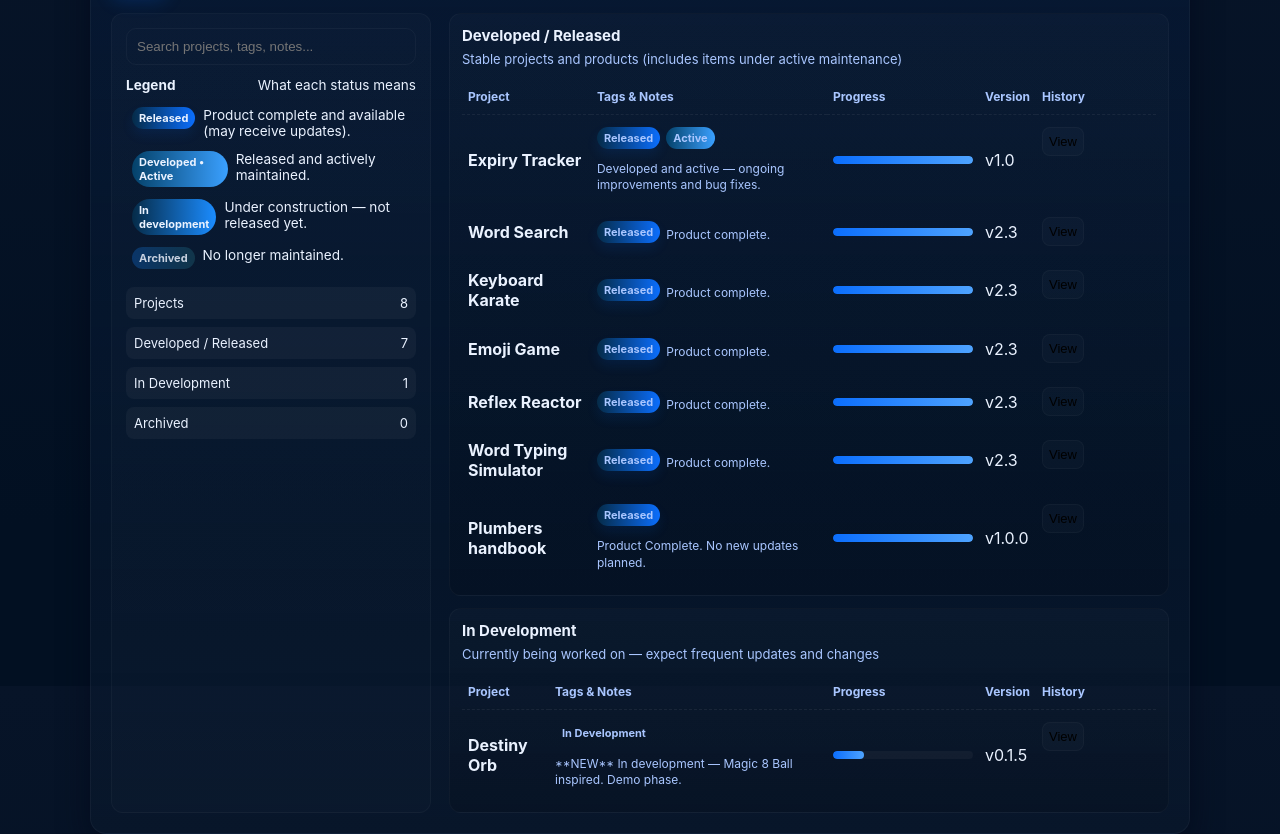
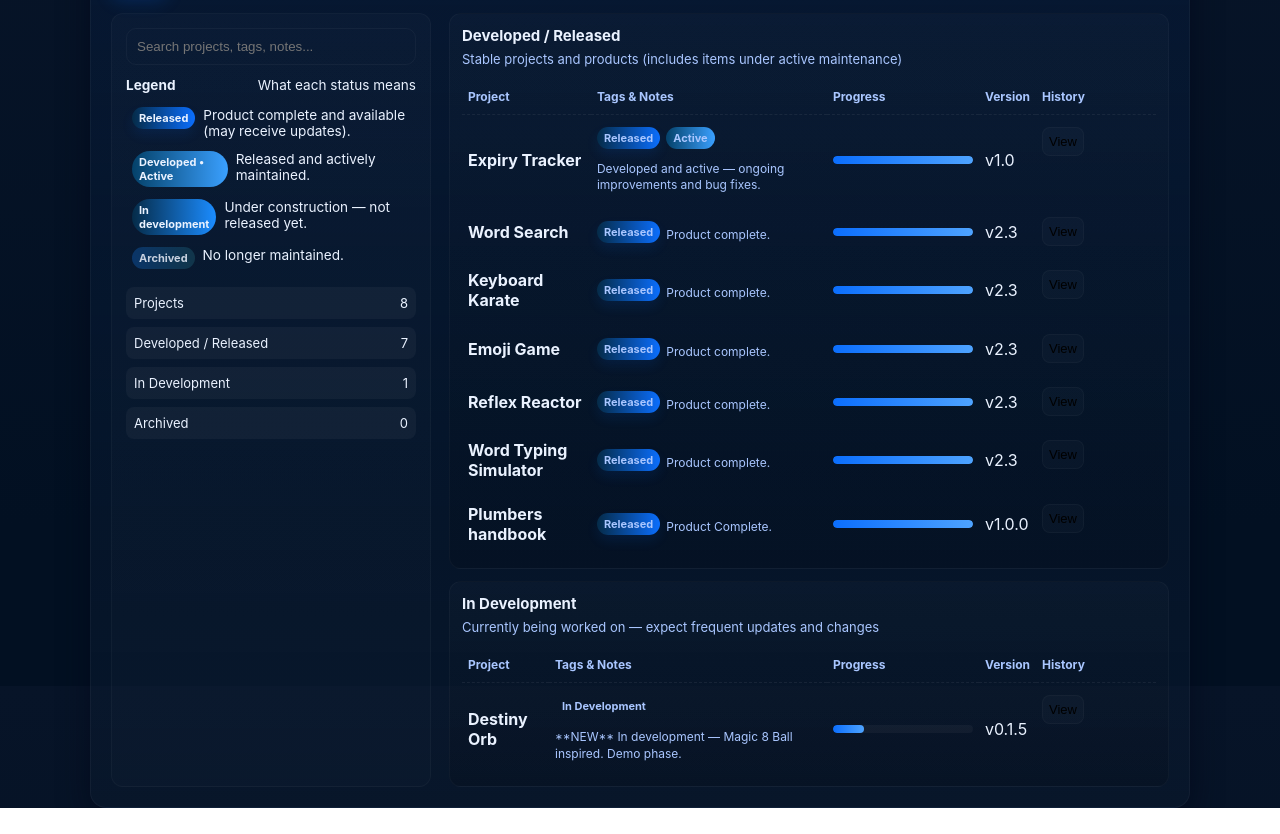
Before and after one commit to tempebreault/tempebreault.github.io, a plain HTML site: page index.html in a window 1280 px wide. Shown: the part 114-948 px from the top of the page. After the commit the page ends 922 px from the top, so only its background shows below. Drawn offline with Linux system fonts and the light colour scheme.

Commit message:
index.html
More bug fixes

```diff
--- a/index.html
+++ b/index.html
@@ -192,7 +192,7 @@
       {name:"Emoji Game",tags:["Released"],notes:"Product complete.",progress:100,version:"v2.3",history:["Created v1.0","Updated to v2.3"]},
       {name:"Reflex Reactor",tags:["Released"],notes:"Product complete.",progress:100,version:"v2.3",history:["Created v1.0","Updated to v2.3"]},
       {name:"Word Typing Simulator",tags:["Released"],notes:"Product complete.",progress:100,version:"v2.3",history:["Created v1.0","Updated to v2.3"]},
-       {name:"Plumbers handbook",tags:["Released"],notes:"Product Complete. No new updates planned.",progress:100,version:"v1.0.0",history:["Released v1.0.0","COMPLETED"]}
+      {name:"Plumbers handbook",tags:["Released"],notes:"Product Complete.",progress:100,version:"v1.0.0",history:["Released v1.0.0","COMPLETED"]}
     ];
 
     const devProjects=[
```
